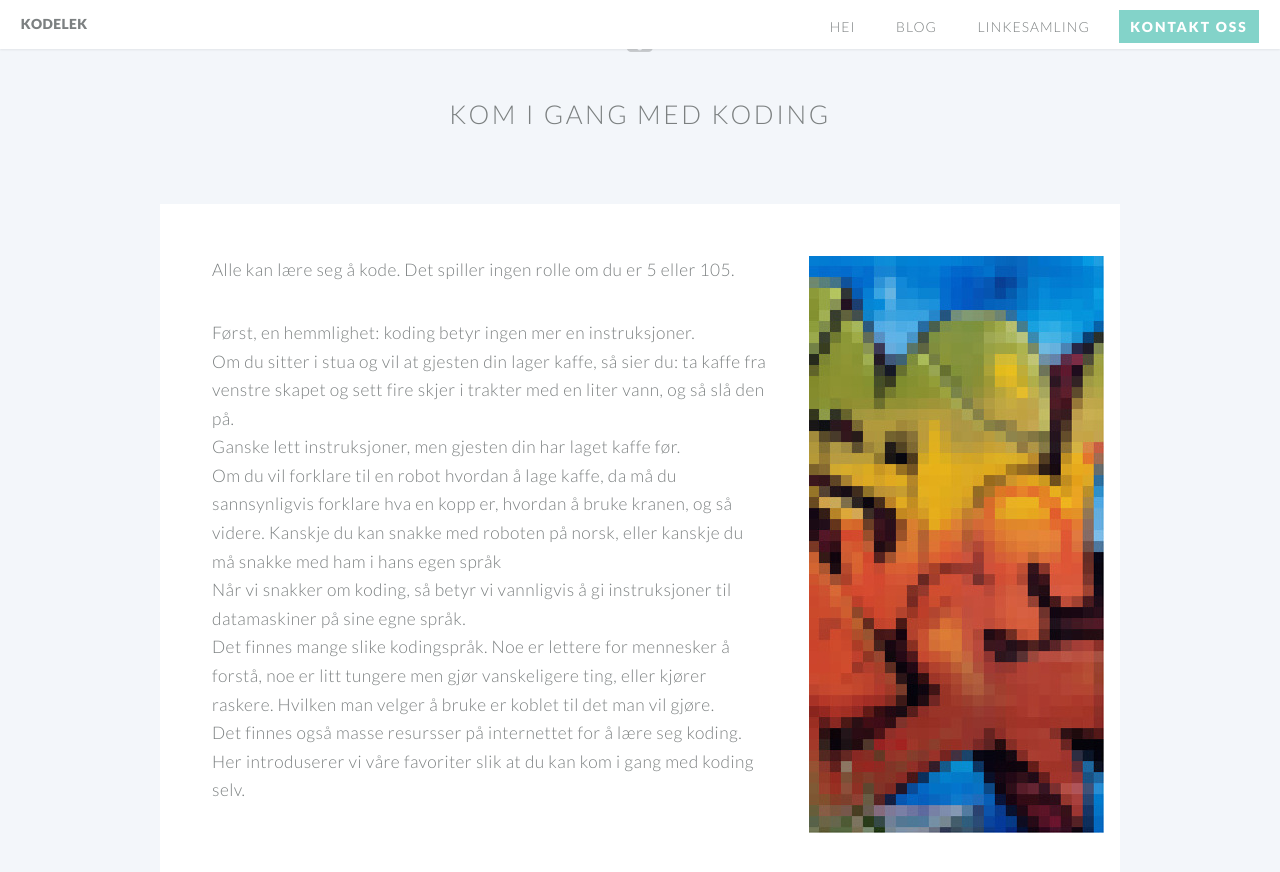
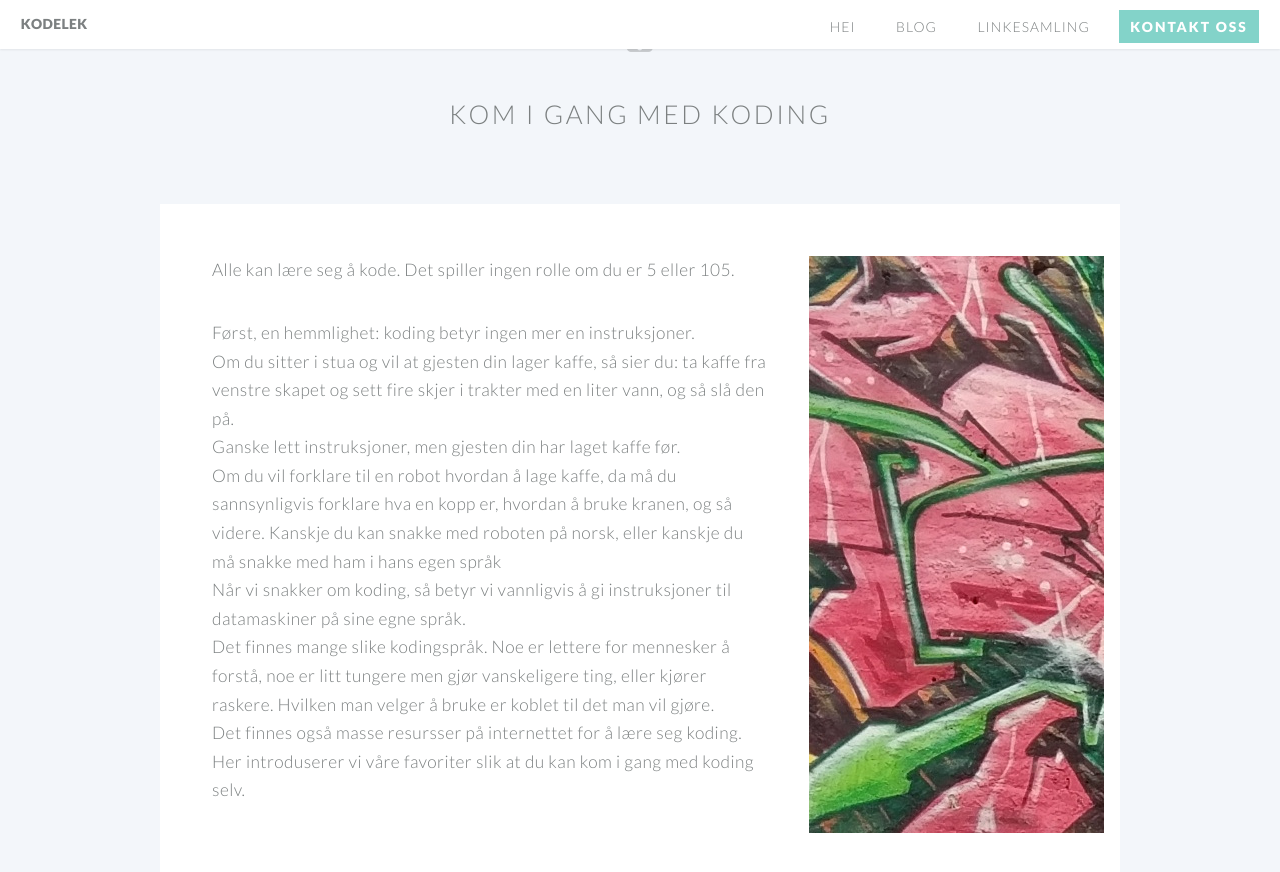
Before and after one commit to kodelek/kodelek.github.io, a Jekyll site: the page built from kom-i-gang-med-koding.html, in a window 1280 px wide and 900 px high. Shown: the top 872 px of the window. Built offline with Jekyll 4.4.1, drawn with Linux system fonts in a browser that asks for light colours.

Commit message:
More new images

```diff
--- a/kom-i-gang-med-koding.html
+++ b/kom-i-gang-med-koding.html
@@ -34,7 +34,7 @@ layout: default
             Det finnes også masse resursser på internettet for å lære seg koding. Her introduserer vi våre favoriter slik at du kan kom i gang med koding selv.
                     </div>
                     <div class="4u">
-                      <img src="images/slice1.jpg" alt=""/>
+                      <img src="images/pinkslice02.jpg" alt=""/>
                     </div>
                   </div>
 								</section>
```
Also changed, not shown: images/pinkslice02.jpg (added).
